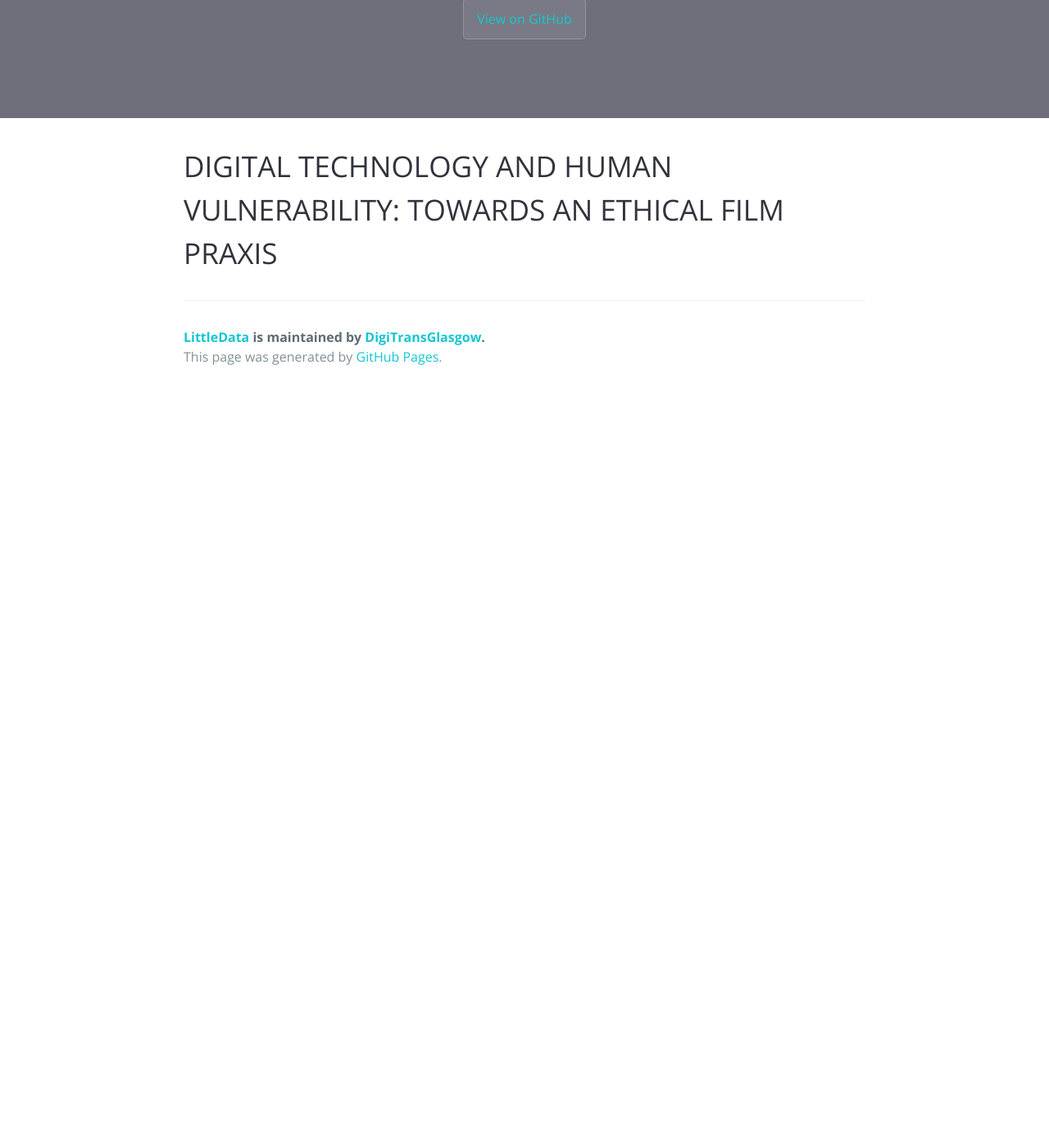
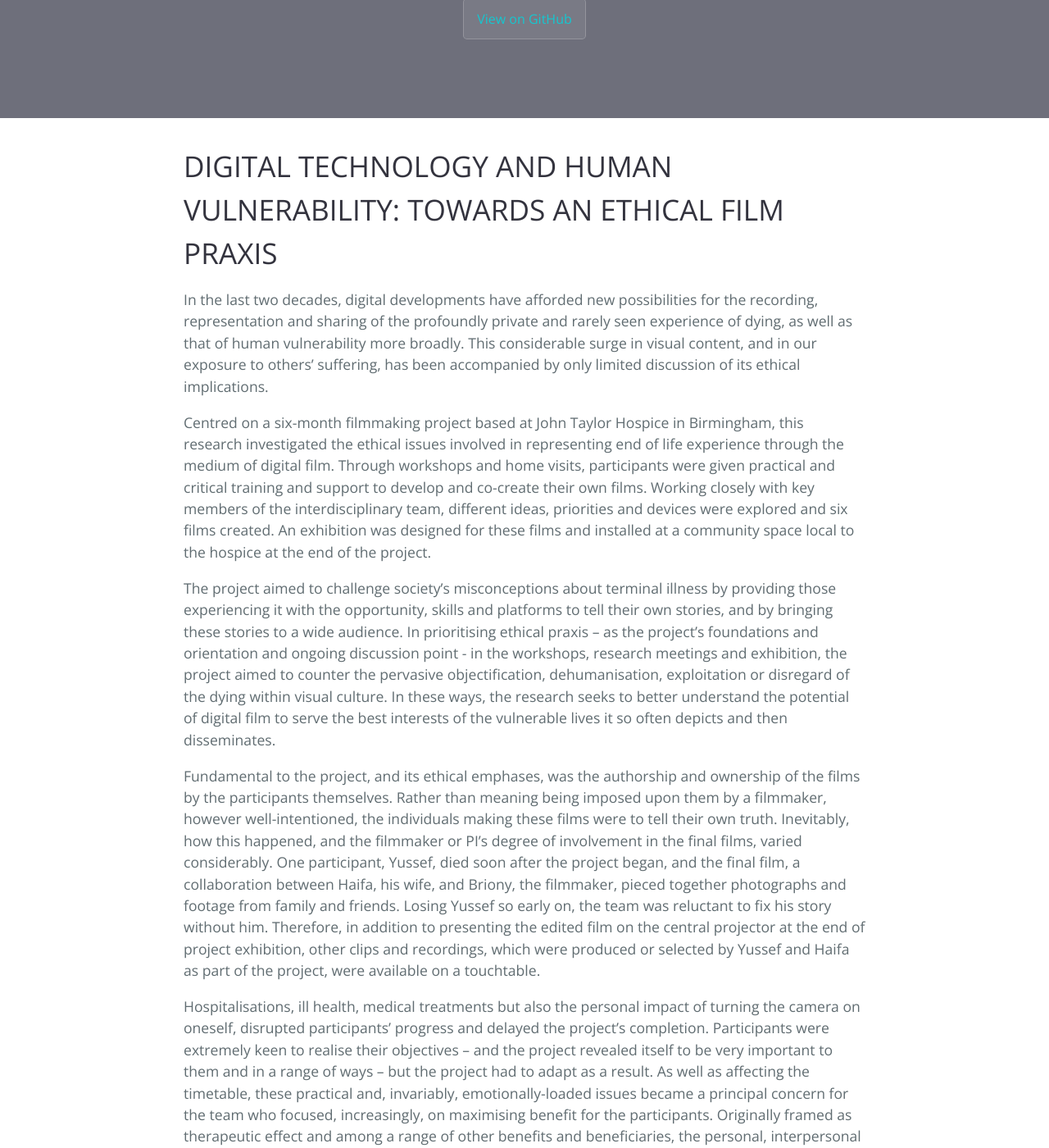
Before and after one commit to DigiTransGlasgow/LittleData, a Jekyll site: the page built from _contributions/18_DigitalTechHumanVulnerability.md, in a window 1280 px wide and 1400 px high, scrolled down 270 px. Shown: the whole window at 82% size. Built offline with Jekyll 4.4.1, drawn with Linux system fonts in a browser that asks for light colours; the repository's description, which GitHub fills in, is left out; before the commit the page ends 900 px from its top, so only the background shows below that; some of the changed text lies outside the part shown.

Commit message:
Update 18_DigitalTechHumanVulnerability.md

```diff
--- a/_contributions/18_DigitalTechHumanVulnerability.md
+++ b/_contributions/18_DigitalTechHumanVulnerability.md
@@ -3,3 +3,37 @@ title: AARON
 ---
 
 # DIGITAL TECHNOLOGY AND HUMAN VULNERABILITY: TOWARDS AN ETHICAL FILM PRAXIS
+
+In the last two decades, digital developments have afforded new possibilities for the recording, representation and sharing of the profoundly private and rarely seen experience of dying, as well as that of human vulnerability more broadly. This considerable surge in visual content, and in our exposure to others’ suffering, has been accompanied by only limited discussion of its ethical implications.
+
+Centred on a six-month filmmaking project based at John Taylor Hospice in Birmingham, this research investigated the ethical issues involved in representing end of life experience through the medium of digital film. Through workshops and home visits, participants were given practical and critical training and support to develop and co-create their own films. Working closely with key members of the interdisciplinary team, different ideas, priorities and devices were explored and six films created. An exhibition was designed for these films and installed at a community space local to the hospice at the end of the project.
+
+The project aimed to challenge society’s misconceptions about terminal illness by providing those experiencing it with the opportunity, skills and platforms to tell their own stories, and by bringing these stories to a wide audience. In prioritising ethical praxis – as the project’s foundations and orientation and ongoing discussion point -  in the workshops, research meetings and exhibition, the project aimed to counter the pervasive objectification, dehumanisation, exploitation or disregard of the dying within visual culture. In these ways, the research seeks to better understand the potential of digital film to serve the best interests of the vulnerable lives it so often depicts and then disseminates.
+
+Fundamental to the project, and its ethical emphases, was the authorship and ownership of the films by the participants themselves. Rather than meaning being imposed upon them by a filmmaker, however well-intentioned, the individuals making these films were to tell their own truth. Inevitably, how this happened, and the filmmaker or PI’s degree of involvement in the final films, varied considerably. One participant, Yussef, died soon after the project began, and the final film, a collaboration between Haifa, his wife, and Briony, the filmmaker, pieced together photographs and footage from family and friends. Losing Yussef so early on, the team was reluctant to fix his story without him. Therefore, in addition to presenting the edited film on the central projector at the end of project exhibition, other clips and recordings, which were produced or selected by Yussef and Haifa as part of the project, were available on a touchtable.
+
+Hospitalisations, ill health, medical treatments but also the personal impact of turning the camera on oneself, disrupted participants’ progress and delayed the project’s completion. Participants were extremely keen to realise their objectives – and the project revealed itself to be very important to them and in a range of ways – but the project had to adapt as a result. As well as affecting the timetable, these practical and, invariably, emotionally-loaded issues became a principal concern for the team who focused, increasingly, on maximising benefit for the participants. Originally framed as therapeutic effect and among a range of other benefits and beneficiaries, the personal, interpersonal and familial impact of the project gained in prominence as the project evolved. So too did the sense of the power of the films and the process for other stakeholders, not only the participants’ families/friends and the public, but for end of life care professionals. Indeed, the latter, whether working within the care system or independent of it, have proven especially eager to collaborate on the research’s dissemination. This has formed part of their or their umbrella organisations’ own response to digital film’s offer and concern with ethics, but has also arisen because the films provide rare insight into patients’ experiences and the value of arts practice that has potential to inform staff training as well hospice policy.
+
+The films and/or exhibition continues to be shared around the country, most recently at Hospice UK’s national conference, and will be installed as part of a participatory arts festival in Cyprus in December. Further national and international exhibitions are anticipated.
+
+Michele Aaron
+
+
+**Links and Resources:**
+
+Project website: https://lifemoving.org/
+John Taylor Website:  https://www.johntaylorhospice.org.uk/
+
+
+**The Research team:**
+
+Dr Michele Aaron, Principal Investigator, Film Studies, University of Birmingham, but now at University of Warwick
+Professor Russell Beale, Co-I, Computer Science; University of Birmingham
+Briony Campbell, Co-I, Professional Filmmaker
+Jed Jerwood, Art Psychotherapist, John Taylor Hospice;
+Dr Cath Lambert, Co-I, Sociology, University of Warwick
+Dr Lisa Metherell, Co-I, School of Art, Birmingham City University
+Dr Adrian Banting, Research Fellow
+
+
+Photographs of 'Life:Moving', the end of project exhibition, courtesy of Briony Campbell.
```
